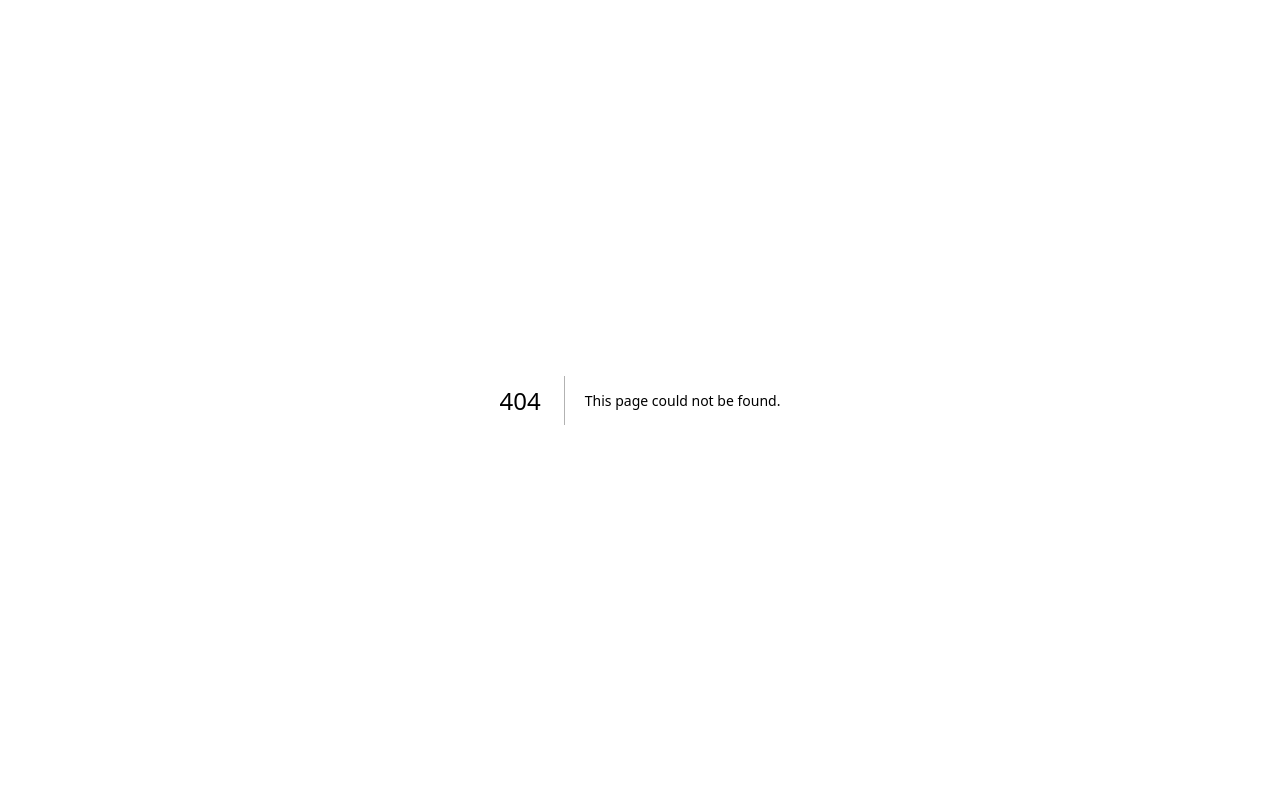
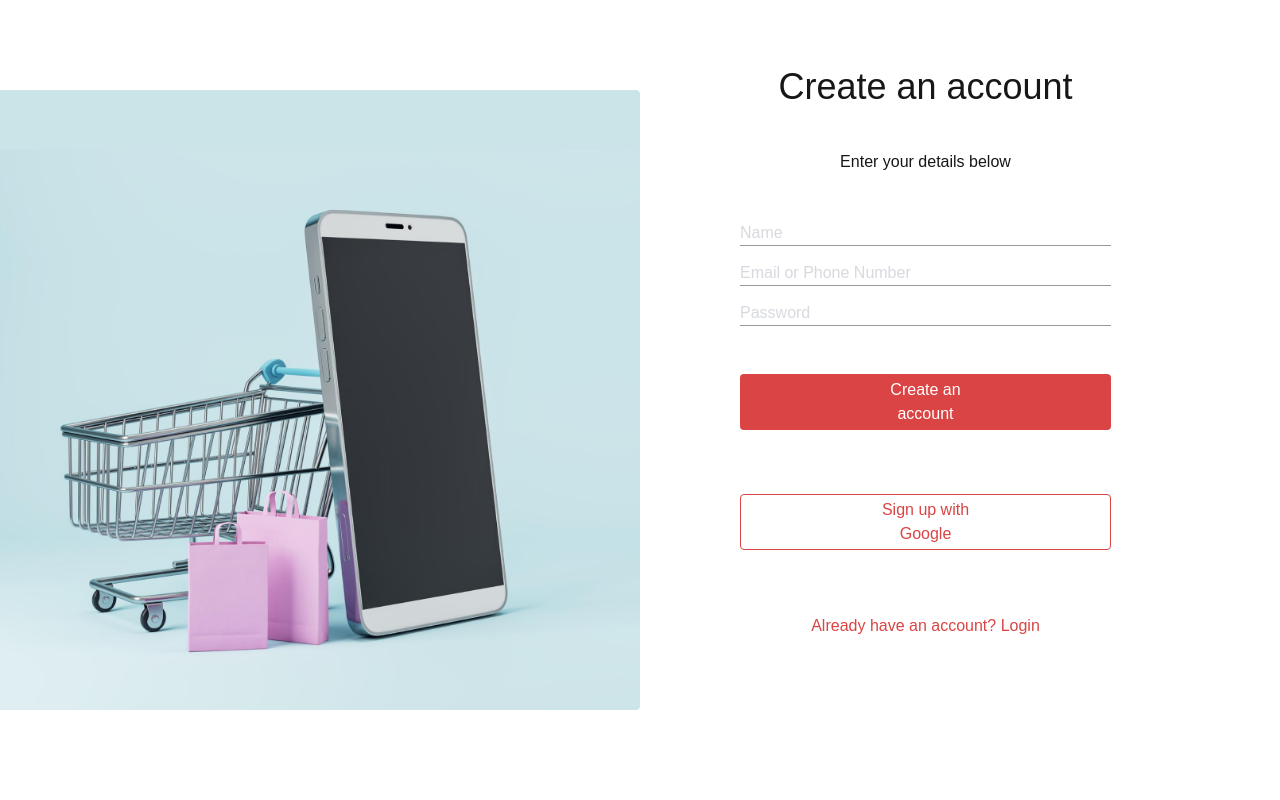
Before and after one commit to AHMED56-16/Hackathon-Practice, a Next.js app: page /signup in a window 1280 px wide. Before the commit this address had no page. Shown: the top 800 px of the page. Built offline with nearby package versions, Linux system fonts and the light colour scheme.

Commit message:
Added Signup Page

```diff
--- a/app/login/page.tsx
+++ b/app/login/page.tsx
@@ -8,7 +8,7 @@ export default function Login() {
                 <div className="flex justify-center md:w-[50%] mb-8 md:mb-0">
                     <Image src={loginPageImage} alt="Login Page" width={805} height={781} className="rounded-tr-[4px] rounded-br-[4px] object-cover" />
                 </div>
-                <div className="flex flex-col w-[371px] h-[326px] gap-[40px] justify-center items-center">
+                <div className="flex flex-col w-[371px] h-[326px] gap-[40px] justify-center items-center ml-[100px] mt-28">
                     <h1 className="text-[36px] font-medium leading-[30px] tracking-[4%] text-center">Log in to Exclusive</h1>
                     <p className="text-[16px] font-normal leading-[24px] text-center">Enter your details below</p>
                     <div className="flex flex-col space-y-4 w-full">
--- /dev/null
+++ b/app/signup/page.tsx
@@ -0,0 +1,33 @@
+import Image from "next/image";
+import signupPageImage from "@/public/assests/LoginPageImage.png";
+import Link from "next/link";
+
+export default function Signup() {
+    return (
+        <div className="flex justify-center items-center min-h-screen py-16">
+            <div className="flex flex-col md:flex-row w-full max-w-[1305px]">
+                <div className="flex justify-center md:w-[50%] mb-8 md:mb-0">
+                    <Image src={signupPageImage} alt="Signup Page" width={805} height={781} className="rounded-tr-[4px] rounded-br-[4px] object-cover" />
+                </div>
+                <div className="flex flex-col w-[371px] h-[530px] gap-[48px] justify-center items-center ml-[100px]">
+                    <h1 className="text-[36px] font-medium leading-[30px] tracking-[4%] text-center">Create an account</h1>
+                    <p className="text-[16px] font-normal leading-[24px] text-center">Enter your details below</p>
+                    <div className="flex flex-col space-y-4 w-full">
+                        <input type="text" placeholder="Name" className="w-full h-[24px] text-[16px] font-normal leading-[24px] opacity-[0.4] border-b border-black" />
+                        <input type="text" placeholder="Email or Phone Number" className="w-full h-[24px] text-[16px] font-normal leading-[24px] opacity-[0.4] border-b border-black" />
+                        <input type="password" placeholder="Password" className="w-full h-[24px] text-[16px] font-normal leading-[24px] opacity-[0.4] border-b border-black" />
+                    </div>
+                    <button className="w-[371px] h-[56px] bg-[#DB4444] text-white rounded-[4px] px-[122px] py-[16px] hover:bg-[#c63434] flex justify-center items-center">
+                        <span className="text-[16px] font-medium leading-[24px]">Create an account</span>
+                    </button>
+                    <button className="w-[371px] h-[56px] border border-[#DB4444] text-[#DB4444] rounded-[4px] px-[122px] py-[16px] flex justify-center items-center mt-4">
+                        <span className="text-[16px] font-medium leading-[24px]">Sign up with Google</span>
+                    </button>
+                    <Link href="/login" className="text-[#DB4444] mt-4">
+                        <span className="text-[16px] font-normal leading-[24px]">Already have an account? Login</span>
+                    </Link>
+                </div>
+            </div>
+        </div>
+    );
+}
```
